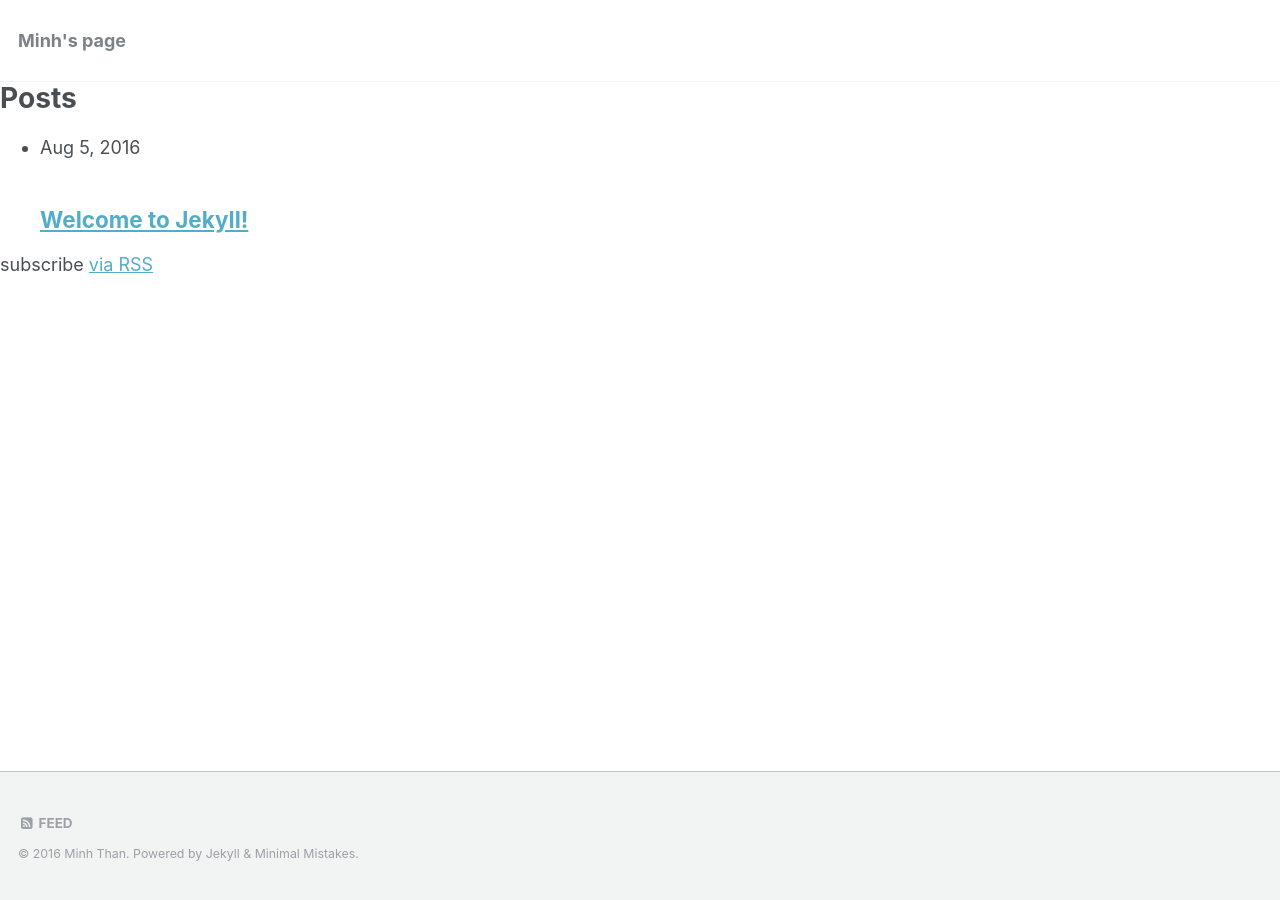
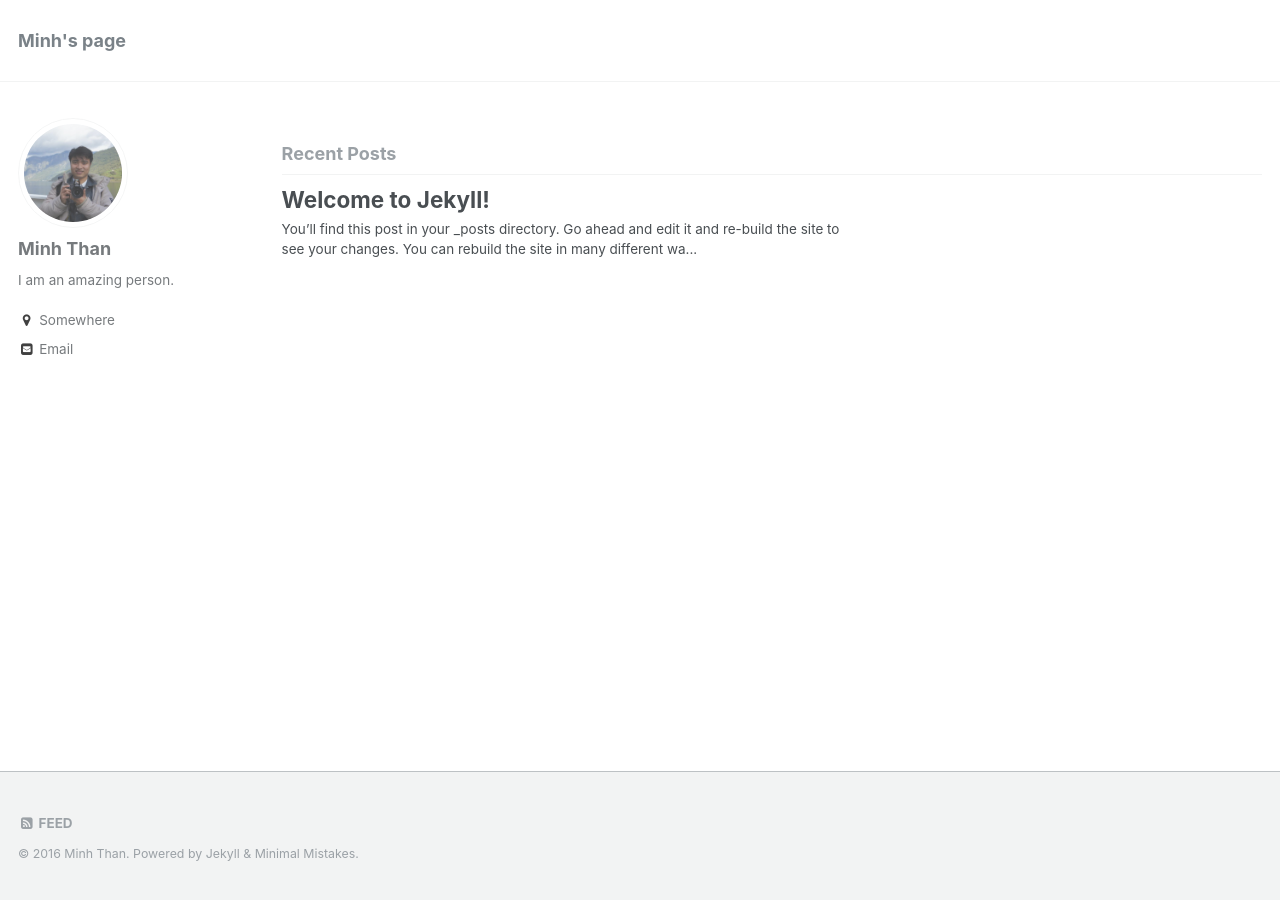
Before and after one commit to thanqminh/thanqminh.github.io, a Jekyll site: the page built from index.html, in a window 1280 px wide. Built offline with Jekyll 4.4.1, drawn with Linux system fonts in a browser that asks for light colours; the list of posts is cut into pages by our own code.

Commit message:
update home page

```diff
--- a/_config.yml
+++ b/_config.yml
@@ -12,7 +12,7 @@
 name                     : "Minh Than"
 description              : "homepage."
 url                      : "https://thanqminh.github.io"
-baseurl                  : "/"
+baseurl                  : ""
 repository               : "thanqminh/thanqminh.github.io"
 teaser                   : # filename of teaser fallback teaser image placed in /images/, .e.g. "500x300.png"
 # breadcrumbs            : false # true, false (default)
--- a/index.html
+++ b/index.html
@@ -1,23 +1,14 @@
 ---
-layout: default
+layout: archive
+author_profile: true
 ---
 
-<div class="home">
+{% include base_path %}
 
-  <h1 class="page-heading">Posts</h1>
+<h3 class="archive__subtitle">{{ site.data.ui-text[site.locale].recent_posts | default: "Recent Posts" }}</h3>
 
-  <ul class="post-list">
-    {% for post in site.posts %}
-      <li>
-        <span class="post-meta">{{ post.date | date: "%b %-d, %Y" }}</span>
+{% for post in paginator.posts %}
+{% include archive-single.html %}
+{% endfor %}
 
-        <h2>
-          <a class="post-link" href="{{ post.url | prepend: site.baseurl }}">{{ post.title }}</a>
-        </h2>
-      </li>
-    {% endfor %}
-  </ul>
-
-  <p class="rss-subscribe">subscribe <a href="{{ "/feed.xml" | prepend: site.baseurl }}">via RSS</a></p>
-
-</div>
+{% include paginator.html %}
```
